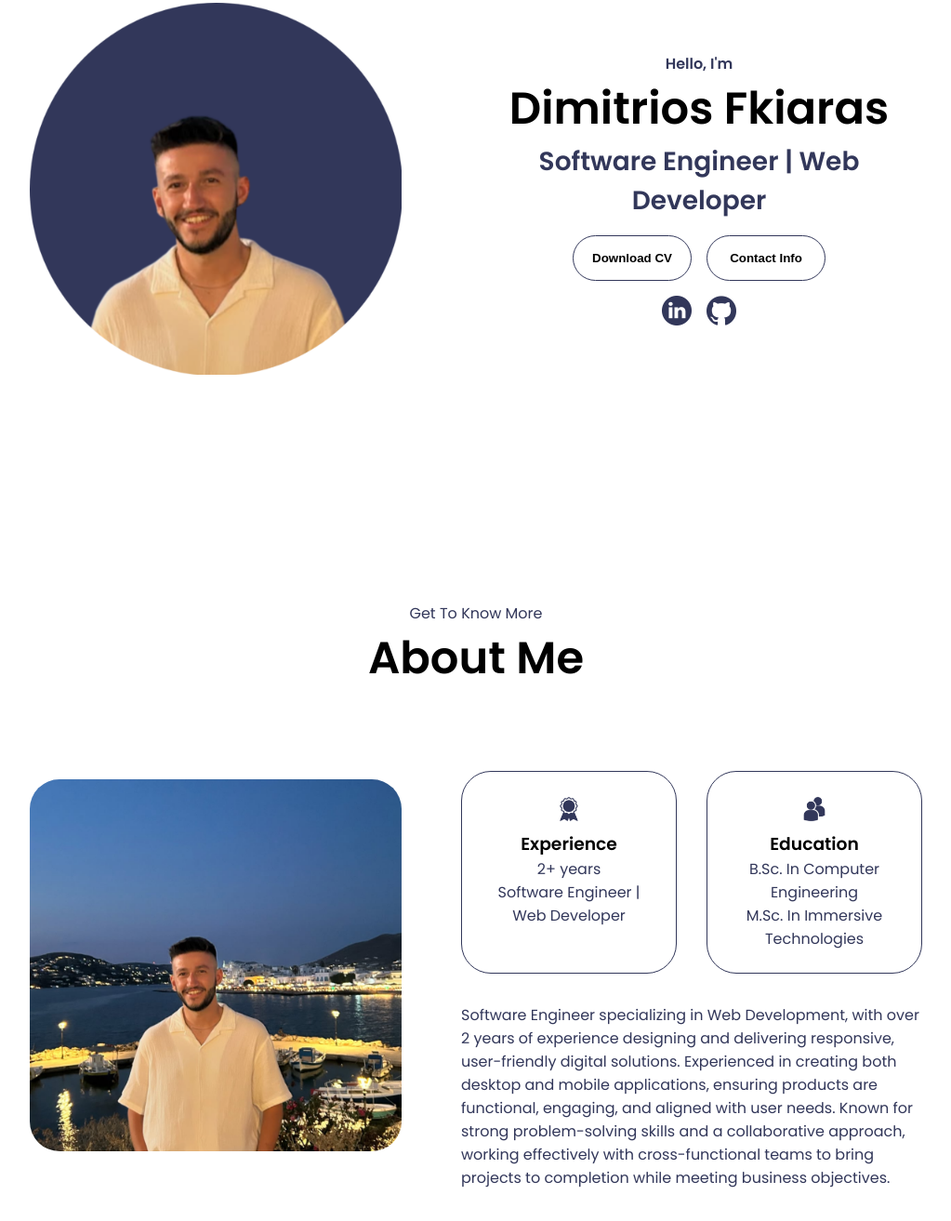
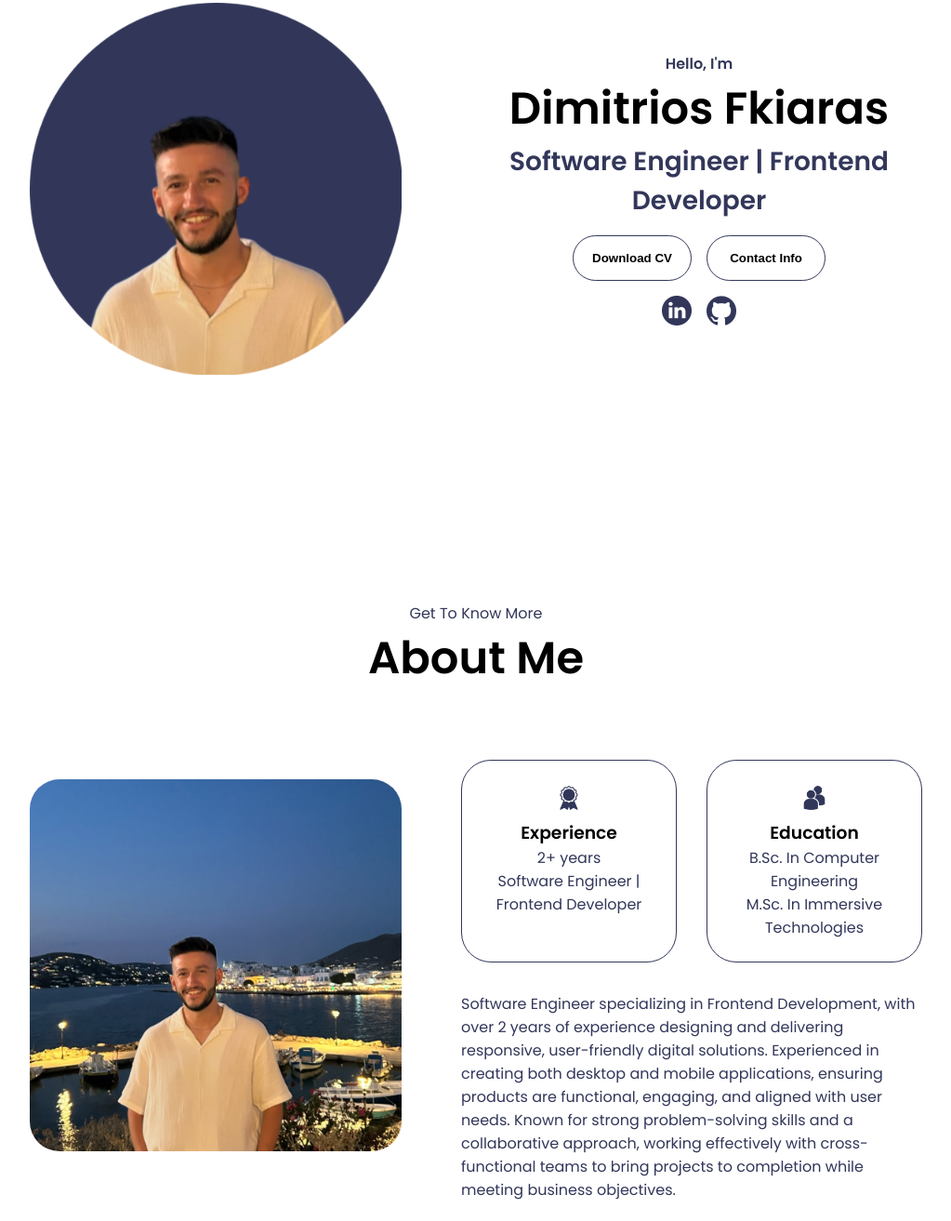
Before and after one commit to DimitrisFk/Dimitrios-Fkiaras-Website, a plain HTML site: page index.html in a window 1280 px wide. Shown: the part 281-1594 px from the top of the page at 93% size, without its empty margins (128-1151 px from the left). Drawn offline with Linux system fonts and the light colour scheme.

Commit message:
Little Changes

```diff
--- a/index.html
+++ b/index.html
@@ -44,7 +44,7 @@
       <div class="section__text">
         <p class="section__text__p1">Hello, I'm</p>
         <h1 class="title">Dimitrios Fkiaras</h1>
-        <p class="section__text__p2">Software Engineer | Web Developer</p>
+        <p class="section__text__p2">Software Engineer | Frontend Developer</p>
         <div class="btn-container">
           <button
             class="btn btn-color-2"
@@ -92,7 +92,7 @@
                 class="icon"
               />
               <h3>Experience</h3>
-              <p>2+ years <br />Software Engineer | Web Developer</p>
+              <p>2+ years <br />Software Engineer | Frontend Developer</p>
             </div>
             <div class="details-container">
               <img
@@ -106,7 +106,7 @@
           </div>
           <div class="text-container">
             <p>
-              Software Engineer specializing in Web Development, with over 2 years of experience designing and delivering responsive, user-friendly digital solutions.
+              Software Engineer specializing in Frontend Development, with over 2 years of experience designing and delivering responsive, user-friendly digital solutions.
               Experienced in creating both desktop and mobile applications, ensuring products are functional, engaging, and aligned with user needs.
               Known for strong problem-solving skills and a collaborative approach, working effectively with cross-functional teams to bring projects to completion while meeting business objectives.
           </div>
```
Also changed, not shown: 1 other file.
